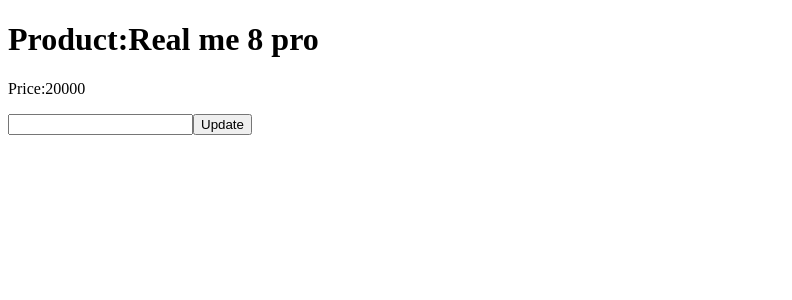
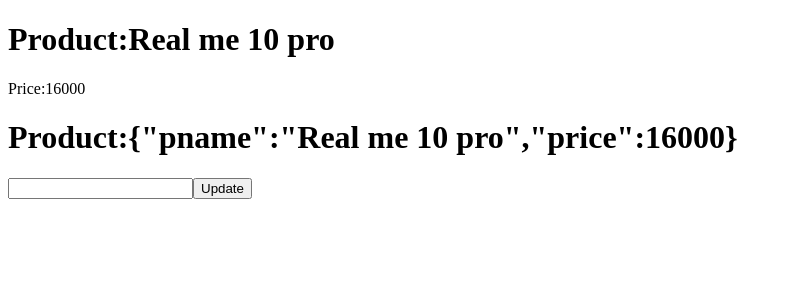
Before and after one commit to CSWorldTelugu/React-Classes, a React (Create React App) app: page / in a window 1280 px wide. Shown: the top 300 px of the page, without its empty margins (0-792 px from the left). Built offline with nearby package versions, Linux system fonts and the light colour scheme.

Commit message:
state in functional  component

```diff
--- a/src/App.js
+++ b/src/App.js
@@ -1,45 +1,44 @@
-import React from "react"
+import React, { useState } from "react"
 
-class App extends React.Component {
+function App() {
 
 
 
-      constructor() {
-            super();
-            this.updatePrice = this.updatePrice.bind(this);
-            this.state = {
-                  product: "Real me 8 pro",
-                  price: 20000
-            }
-      }
-
-      render() {
-            return (
-                  <>
-                        <h1>Product:{this.state.product}</h1>
-                        <p>Price:{this.state.price}</p>
-
-                        <input id='price' type='number' />
-                        <button onClick={this.updatePrice}>Update</button>
-                  </>
-            )
-
-      }
 
 
-      updatePrice() {
-
-            let p = document.getElementById('price').value;
-
-            this.setState({
-                  price: p
-
-            }, () => {
-                  console.log(this.state);
-            })
+      let [product, updateProduct] = useState({
+            pname: 'Real me 10 pro',
+            price: 16000
+      })
 
 
-      }
+
+
+      return (
+            <>
+                  <h1>Product:{product.pname}</h1>
+                  <p>Price:{product.price}</p>
+                  <h1>Product:{JSON.stringify(product)}</h1>
+
+
+
+
+                  <input id='pname' />
+                  <button onClick={() => {
+
+                        let mprice = document.getElementById('pname').value;
+                        updateProduct({
+
+                              ...product,
+                              price: mprice
+                        })
+
+                  }}>Update</button>
+
+            </>
+      )
+
+
 
 
 
```
